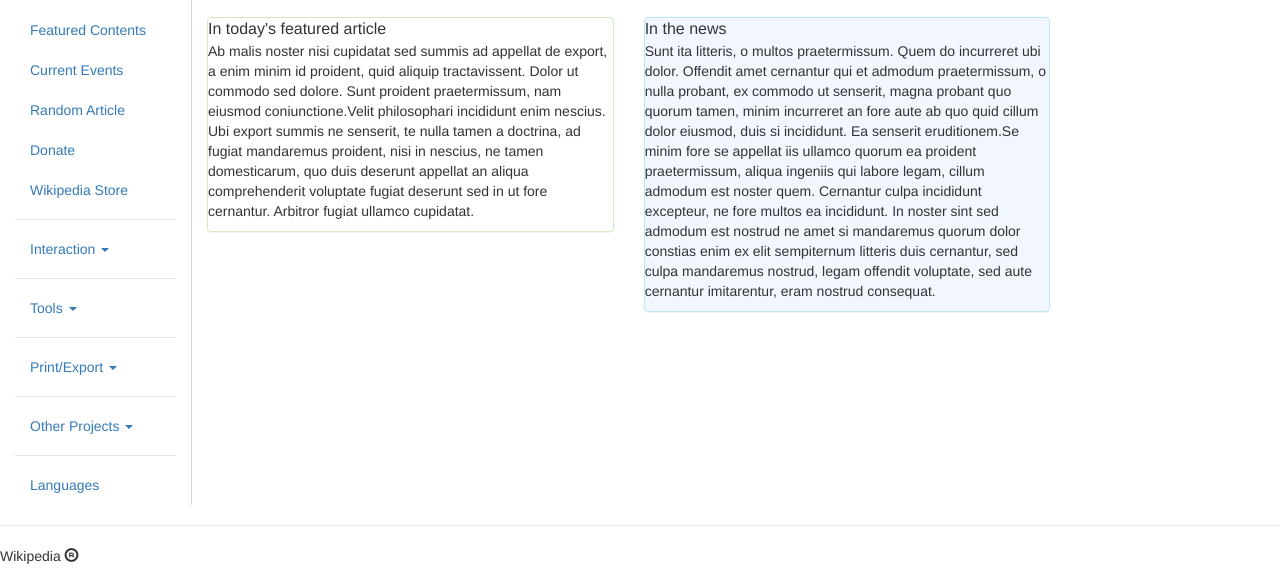
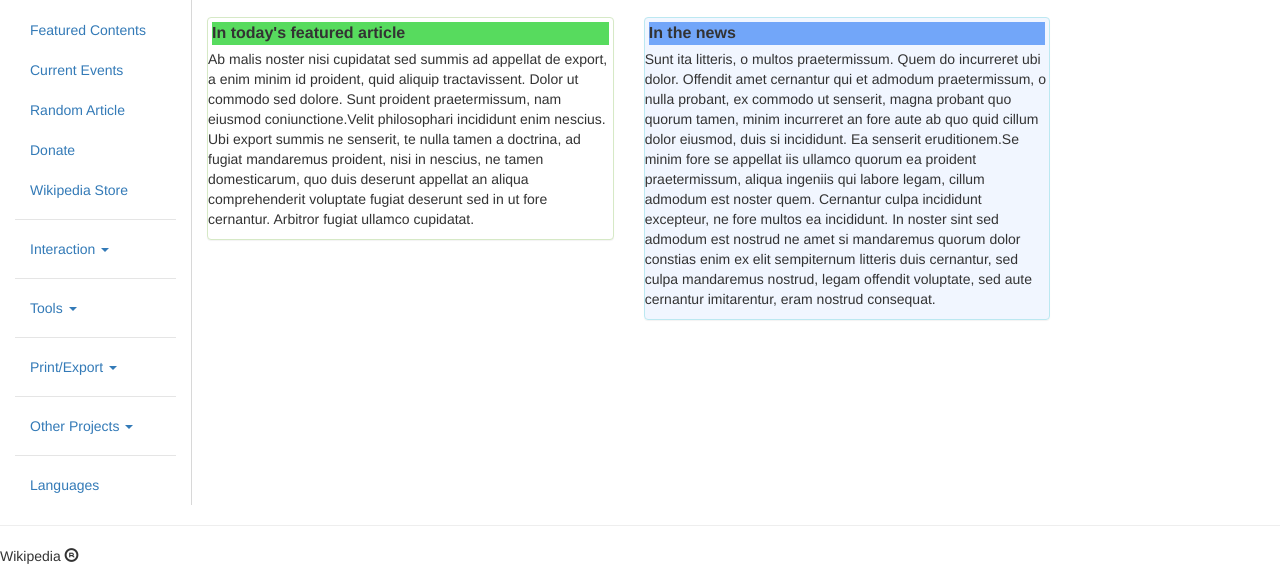
Before and after one commit to lawrence254/Wikipedia, a plain HTML site: page index.html in a window 1280 px wide. Shown: the part 283-859 px from the top of the page. Drawn offline with Linux system fonts and the light colour scheme.

Commit message:
Rename the panels Enable panels to be customized independently

```diff
--- a/css/style.css
+++ b/css/style.css
@@ -30,6 +30,16 @@
   left:66%;
   top:0;
 }
+.headgreen{
+  background: rgb(87, 219, 94);
+  margin:1%;
+  font-weight: bold;
+}
+.headblue{
+  background: rgb(114, 166, 249);
+  margin:1%;
+  font-weight: bold;
+}
 .panelnews{
   background: rgb(114, 166, 249,0.1);
 }
--- a/index.html
+++ b/index.html
@@ -129,12 +129,8 @@
         </div>
         <div class="row">
           <div class="col-md-4">
-            <div class="panel panel-success">
-            <div class="panel-title ">
-              <header>
-                  In today's featured article
-              </header>
-            </div>
+            <div class="panel panel-success panelarticles">
+              <div class="panel-title headgreen">In today's featured article</div>
               <p>
                 Ab malis noster nisi cupidatat sed summis ad appellat de export, a enim minim id proident, quid aliquip tractavissent. Dolor ut commodo sed dolore. Sunt proident praetermissum, nam eiusmod coniunctione.Velit philosophari incididunt enim nescius. Ubi export
                 summis ne senserit, te nulla tamen a doctrina, ad fugiat mandaremus proident, nisi in nescius, ne tamen domesticarum, quo duis deserunt appellat an aliqua comprehenderit voluptate fugiat deserunt sed in ut fore cernantur. Arbitror fugiat
@@ -144,20 +140,13 @@
           </div>
           <div class="col-md-4">
             <div class="panel panel-info panelnews">
-              <div class="panel-title head">In the news</div>
+              <div class="panel-title headblue">In the news</div>
               <p>
-                Sunt ita litteris, o multos praetermissum. Quem do incurreret ubi dolor.
-                Offendit amet cernantur qui et admodum praetermissum, o nulla probant, ex
-                commodo ut senserit, magna probant quo quorum tamen, minim incurreret an fore
-                aute ab quo quid cillum dolor eiusmod, duis si incididunt. Ea senserit
-                eruditionem.Se minim fore se appellat iis ullamco quorum ea proident
-                praetermissum, aliqua ingeniis qui labore legam, cillum admodum est noster quem.
-                Cernantur culpa incididunt excepteur, ne fore multos ea incididunt. In noster
-                sint sed admodum est nostrud ne amet si mandaremus quorum dolor constias enim ex
-                elit sempiternum litteris duis cernantur, sed culpa mandaremus nostrud, legam
-                offendit voluptate, sed aute cernantur imitarentur, eram nostrud consequat.
+                Sunt ita litteris, o multos praetermissum. Quem do incurreret ubi dolor. Offendit amet cernantur qui et admodum praetermissum, o nulla probant, ex commodo ut senserit, magna probant quo quorum tamen, minim incurreret an fore aute ab quo quid cillum dolor
+                eiusmod, duis si incididunt. Ea senserit eruditionem.Se minim fore se appellat iis ullamco quorum ea proident praetermissum, aliqua ingeniis qui labore legam, cillum admodum est noster quem. Cernantur culpa incididunt excepteur, ne fore
+                multos ea incididunt. In noster sint sed admodum est nostrud ne amet si mandaremus quorum dolor constias enim ex elit sempiternum litteris duis cernantur, sed culpa mandaremus nostrud, legam offendit voluptate, sed aute cernantur imitarentur,
+                eram nostrud consequat.
               </p>
-            </div>
             </div>
           </div>
         </div>
@@ -167,9 +156,7 @@
     <footer>
       <p>Wikipedia <span class="glyphicon glyphicon-registration-mark"></span></p>
     </footer>
-  </div>
     <script type="text/javascript" src="js/jquery-3.3.1.min.js"></script>
     <script type="text/javascript" src="js/bootstrap.min.js"></script>
   </body>
-
 </html>
```
Lines whose indentation alone changed are shown as unchanged.
